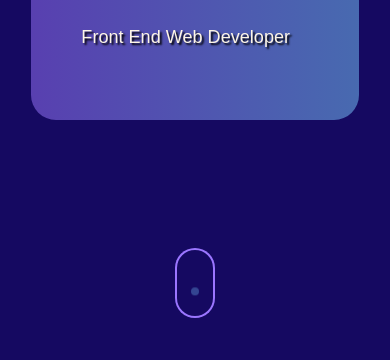
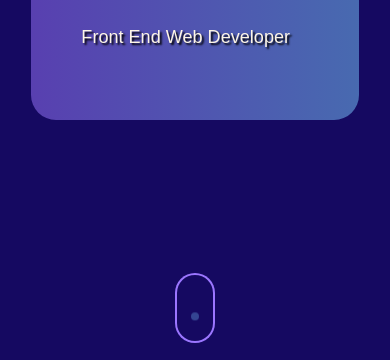
Before and after one commit to LaceyNS/portfolio, a plain HTML site: page index.html in a window 390 px wide. Shown: the part 484-844 px from the top of the page. Drawn offline with nearby package versions, Linux system fonts and the light colour scheme; a web font is replaced by a local one.

Commit message:
fix scroll icon positioning

```diff
--- a/styles/_header.scss
+++ b/styles/_header.scss
@@ -43,13 +43,15 @@ nav ul {
     position: absolute;
     left: 50%;
     bottom: 5%;
+    @media (max-width: 600px) {
+        bottom: 2%;
+    }
 }
 
 .scrollDown {
     width: 40px;
     height: 70px;
     margin-left: -20px;
-    bottom: 5%;
     margin-top: -35px;
     box-shadow: inset 0 0 0 2px $gradientRight;
     border-radius: 25px;
```
Also changed, not shown: styles/styles.css.
